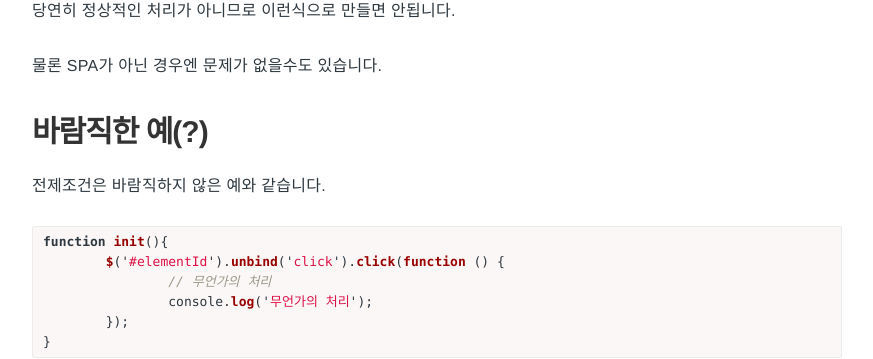
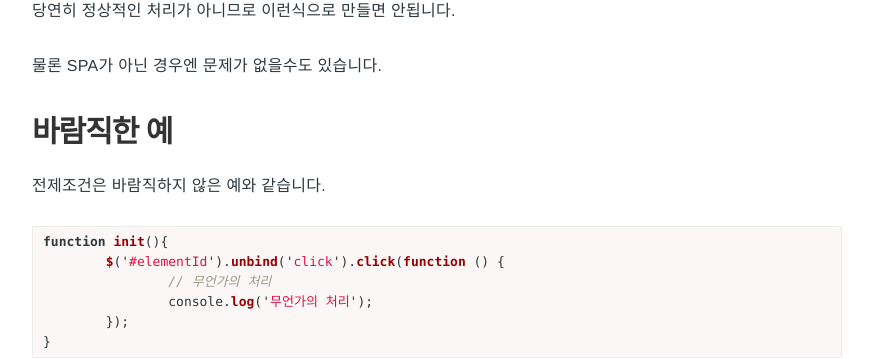
Before and after one commit to Pie001/pie001.github.io, a Jekyll site: the page built from _posts/2018-04-05-0004.md, in a window 1280 px wide and 900 px high, scrolled down 1287 px. Shown: the part 145-504 px from the top of the window, without its empty margins (203-1076 px from the left). Built offline with Jekyll 4.4.1, drawn with Linux system fonts in a browser that asks for light colours; comment, search, counter and statistics services are not loaded.

Commit message:
Update 2018-04-05-0004.md

````diff
--- a/_posts/2018-04-05-0004.md
+++ b/_posts/2018-04-05-0004.md
@@ -61,7 +61,7 @@ function init(){
 
 물론 SPA가 아닌 경우엔 문제가 없을수도 있습니다.
 
-# 바람직한 예(?)
+# 바람직한 예
 전제조건은 바람직하지 않은 예와 같습니다.
 ```javascript
 function init(){
````
